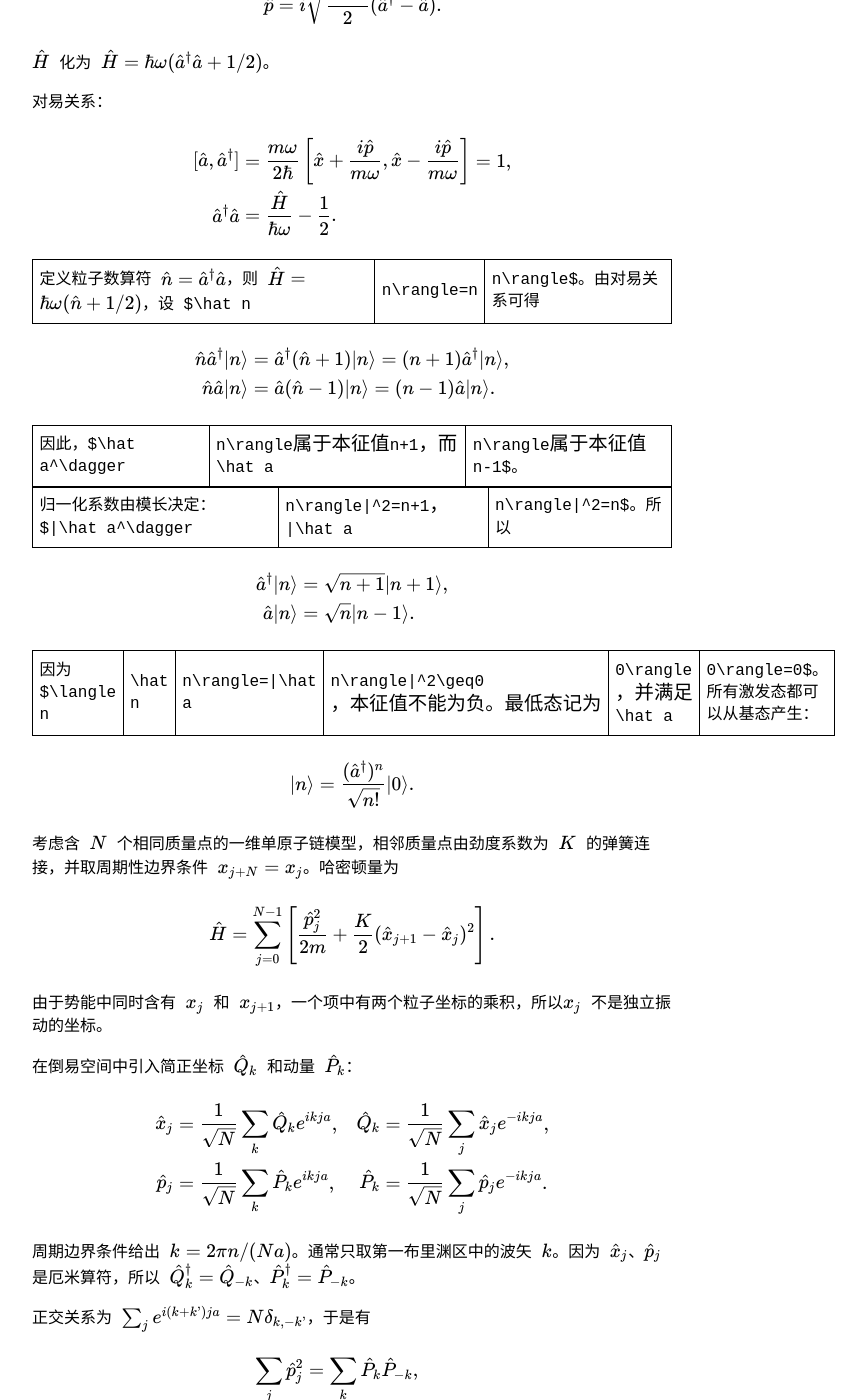
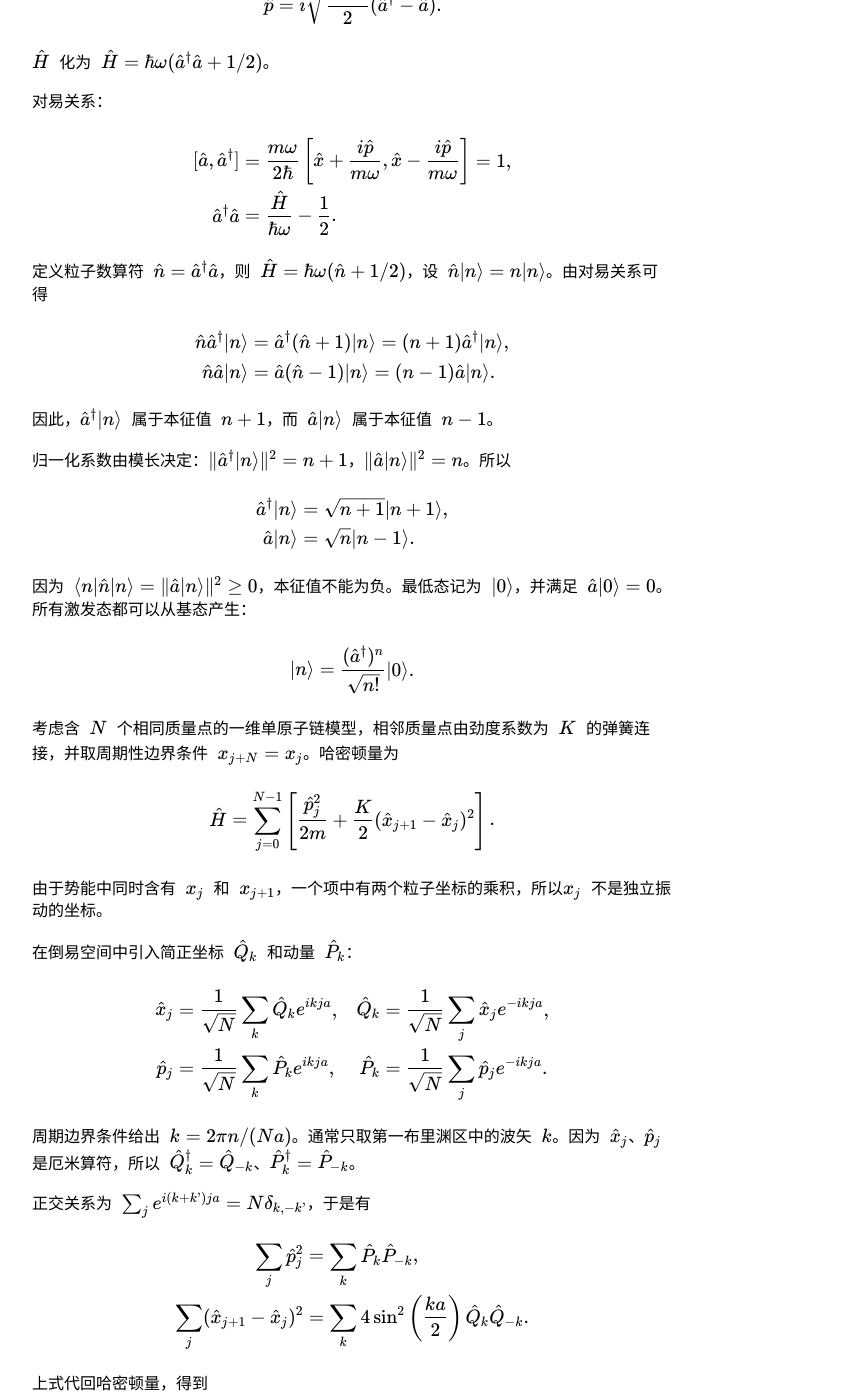
Before and after one commit to famatf/famatf.com, a Jekyll site: the page built from _posts/notes/2026-09-02-ladder-operators.md, in a window 1280 px wide and 1400 px high, scrolled down 1006 px. Shown: the whole window, without its empty margins (288-1154 px from the left). Built offline with Jekyll 4.4.1, drawn with Linux system fonts in a browser that asks for light colours; some of the changed text lies outside the part shown.

Commit message:
Fix bra-ket rendering in ladder operators note

```diff
--- a/_posts/notes/2026-09-02-ladder-operators.md
+++ b/_posts/notes/2026-09-02-ladder-operators.md
@@ -72,34 +72,34 @@ $$
 \end{aligned}
 $$
 
-定义粒子数算符 $\hat n=\hat a^\dagger\hat a$，则 $\hat H=\hbar\omega(\hat n+1/2)$，设 $\hat n|n\rangle=n|n\rangle$。由对易关系可得
+定义粒子数算符 $\hat n=\hat a^\dagger\hat a$，则 $\hat H=\hbar\omega(\hat n+1/2)$，设 $\hat n\lvert n\rangle=n\lvert n\rangle$。由对易关系可得
 
 $$
 \begin{aligned}
-\hat n\hat a^\dagger|n\rangle
-&=\hat a^\dagger(\hat n+1)|n\rangle
-=(n+1)\hat a^\dagger|n\rangle,\\
-\hat n\hat a|n\rangle
-&=\hat a(\hat n-1)|n\rangle
-=(n-1)\hat a|n\rangle.
+\hat n\hat a^\dagger\lvert n\rangle
+&=\hat a^\dagger(\hat n+1)\lvert n\rangle
+=(n+1)\hat a^\dagger\lvert n\rangle,\\
+\hat n\hat a\lvert n\rangle
+&=\hat a(\hat n-1)\lvert n\rangle
+=(n-1)\hat a\lvert n\rangle.
 \end{aligned}
 $$
 
-因此，$\hat a^\dagger|n\rangle$ 属于本征值 $n+1$，而 $\hat a|n\rangle$ 属于本征值 $n-1$。
+因此，$\hat a^\dagger\lvert n\rangle$ 属于本征值 $n+1$，而 $\hat a\lvert n\rangle$ 属于本征值 $n-1$。
 
-归一化系数由模长决定：$\|\hat a^\dagger|n\rangle\|^2=n+1$，$\|\hat a|n\rangle\|^2=n$。所以
+归一化系数由模长决定：$\lVert\hat a^\dagger\lvert n\rangle\rVert^2=n+1$，$\lVert\hat a\lvert n\rangle\rVert^2=n$。所以
 
 $$
 \begin{aligned}
-\hat a^\dagger|n\rangle&=\sqrt{n+1}|n+1\rangle,\\
-\hat a|n\rangle&=\sqrt n|n-1\rangle.
+\hat a^\dagger\lvert n\rangle&=\sqrt{n+1}\lvert n+1\rangle,\\
+\hat a\lvert n\rangle&=\sqrt n\lvert n-1\rangle.
 \end{aligned}
 $$
 
-因为 $\langle n|\hat n|n\rangle=\|\hat a|n\rangle\|^2\geq0$，本征值不能为负。最低态记为 $|0\rangle$，并满足 $\hat a|0\rangle=0$。所有激发态都可以从基态产生：
+因为 $\langle n\rvert\hat n\lvert n\rangle=\lVert\hat a\lvert n\rangle\rVert^2\geq0$，本征值不能为负。最低态记为 $\lvert 0\rangle$，并满足 $\hat a\lvert 0\rangle=0$。所有激发态都可以从基态产生：
 
 $$
-|n\rangle=\frac{(\hat a^\dagger)^n}{\sqrt{n!}}|0\rangle.
+\lvert n\rangle=\frac{(\hat a^\dagger)^n}{\sqrt{n!}}\lvert 0\rangle.
 $$
 
 考虑含 $N$ 个相同质量点的一维单原子链模型，相邻质量点由劲度系数为 $K$ 的弹簧连接，并取周期性边界条件 $x_{j+N}=x_j$。哈密顿量为
@@ -146,7 +146,7 @@ $$
 $$
 \begin{aligned}
 \omega_k^2&=\frac{4K}{m}\sin^2\left(\frac{ka}{2}\right),\\
-\omega_k&=2\sqrt{\frac Km}\left|\sin\left(\frac{ka}{2}\right)\right|.
+\omega_k&=2\sqrt{\frac Km}\left\lvert\sin\left(\frac{ka}{2}\right)\right\rvert.
 \end{aligned}
 $$
 
@@ -166,27 +166,27 @@ $$
 
 ---
 
-在通常的单粒子问题中，先固定粒子数，再写波函数 $\Psi(x_1,\ldots,x_N)$。占据数表象则先选一组单粒子态 $|i\rangle$，然后只记录每个态中有多少粒子。所有允许粒子数的空间合在一起构成 Fock 空间：
+在通常的单粒子问题中，先固定粒子数，再写波函数 $\Psi(x_1,\ldots,x_N)$。占据数表象则先选一组单粒子态 $\lvert i\rangle$，然后只记录每个态中有多少粒子。所有允许粒子数的空间合在一起构成 Fock 空间：
 
 $$
 \mathcal F=\mathcal H_0\oplus\mathcal H_1\oplus\mathcal H_2\oplus\cdots.
 $$
 
-当体系有许多独立模式时，用 $|n_1,n_2,\ldots\rangle$ 表示各模式的占据数。对玻色子，$n_k=0,1,2,\ldots$，且
+当体系有许多独立模式时，用 $\lvert n_1,n_2,\ldots\rangle$ 表示各模式的占据数。对玻色子，$n_k=0,1,2,\ldots$，且
 
 $$
-|n_1,n_2,\ldots\rangle
-=\prod_k\frac{(\hat a_k^\dagger)^{n_k}}{\sqrt{n_k!}}|0\rangle.
+\lvert n_1,n_2,\ldots\rangle
+=\prod_k\frac{(\hat a_k^\dagger)^{n_k}}{\sqrt{n_k!}}\lvert 0\rangle.
 $$
 
 产生、湮灭算符只改变对应模式的占据数：
 
 $$
 \begin{aligned}
-\hat a_k^\dagger|\ldots,n_k,\ldots\rangle
-&=\sqrt{n_k+1}|\ldots,n_k+1,\ldots\rangle,\\
-\hat a_k|\ldots,n_k,\ldots\rangle
-&=\sqrt{n_k}|\ldots,n_k-1,\ldots\rangle.
+\hat a_k^\dagger\lvert\ldots,n_k,\ldots\rangle
+&=\sqrt{n_k+1}\lvert\ldots,n_k+1,\ldots\rangle,\\
+\hat a_k\lvert\ldots,n_k,\ldots\rangle
+&=\sqrt{n_k}\lvert\ldots,n_k-1,\ldots\rangle.
 \end{aligned}
 $$
 
@@ -196,10 +196,10 @@ $$
 
 $$
 \begin{aligned}
-\hat n_k|n_1,n_2,\ldots\rangle
-&=n_k|n_1,n_2,\ldots\rangle,\\
-\hat N|n_1,n_2,\ldots\rangle
-&=\left(\sum_kn_k\right)|n_1,n_2,\ldots\rangle.
+\hat n_k\lvert n_1,n_2,\ldots\rangle
+&=n_k\lvert n_1,n_2,\ldots\rangle,\\
+\hat N\lvert n_1,n_2,\ldots\rangle
+&=\left(\sum_kn_k\right)\lvert n_1,n_2,\ldots\rangle.
 \end{aligned}
 $$
 
@@ -209,9 +209,9 @@ $$
 \hat H=\sum_pE_p\hat a_p^\dagger\hat a_p,
 $$
 
-并有 $\hat H|n_{p_1},n_{p_2},\ldots\rangle=(\sum_p n_pE_p)|n_{p_1},n_{p_2},\ldots\rangle$。
+并有 $\hat H\lvert n_{p_1},n_{p_2},\ldots\rangle=(\sum_p n_pE_p)\lvert n_{p_1},n_{p_2},\ldots\rangle$。
 
-考虑两个全同粒子分别占据两个不同的单粒子态的情形。在两个不同单粒子态 $p_1,p_2$ 中各放入一个粒子，可以写成 $\hat a_{p_1}^\dagger\hat a_{p_2}^\dagger|0\rangle$。在三维空间中，连续交换两个全同粒子两次等价于不交换，因此交换本征值满足 $\lambda^2=1$，即 $\lambda=1$ 或 $\lambda=-1$。
+考虑两个全同粒子分别占据两个不同的单粒子态的情形。在两个不同单粒子态 $p_1,p_2$ 中各放入一个粒子，可以写成 $\hat a_{p_1}^\dagger\hat a_{p_2}^\dagger\lvert 0\rangle$。在三维空间中，连续交换两个全同粒子两次等价于不交换，因此交换本征值满足 $\lambda^2=1$，即 $\lambda=1$ 或 $\lambda=-1$。
 
 玻色子在交换下对称，$\lambda=1$。满足
 
@@ -257,14 +257,14 @@ $$
 
 $$
 \begin{aligned}
-\langle\boldsymbol x|\boldsymbol p\rangle
+\langle\boldsymbol x\rvert\boldsymbol p\rangle
 &=\frac1{\sqrt V}e^{i\boldsymbol p\cdot\boldsymbol x/\hbar},\\
-\langle\boldsymbol p|\boldsymbol x\rangle
+\langle\boldsymbol p\rvert\boldsymbol x\rangle
 &=\frac1{\sqrt V}e^{-i\boldsymbol p\cdot\boldsymbol x/\hbar}.
 \end{aligned}
 $$
 
-对任意态 $|\alpha\rangle$，有
+对任意态 $\lvert\alpha\rangle$，有
 
 $$
 \begin{aligned}
@@ -295,7 +295,7 @@ $$
 令体积趋于无穷，可选
 
 $$
-\langle\boldsymbol x|\boldsymbol p\rangle
+\langle\boldsymbol x\rvert\boldsymbol p\rangle
 =\frac1{(2\pi\hbar)^{3/2}}
 e^{i\boldsymbol p\cdot\boldsymbol x/\hbar}.
 $$
@@ -317,13 +317,13 @@ e^{i\boldsymbol p\cdot\boldsymbol x/\hbar}
 \end{aligned}
 $$
 
-动量本征态可写为 $|\boldsymbol p\rangle=\hat a_{\boldsymbol p}^\dagger|0\rangle$。利用动量完备关系，位置本征态为
+动量本征态可写为 $\lvert\boldsymbol p\rangle=\hat a_{\boldsymbol p}^\dagger\lvert 0\rangle$。利用动量完备关系，位置本征态为
 
 $$
-|\boldsymbol x\rangle
+\lvert\boldsymbol x\rangle
 =\frac1{\sqrt V}\sum_{\boldsymbol p}
 e^{-i\boldsymbol p\cdot\boldsymbol x/\hbar}
-|\boldsymbol p\rangle.
+\lvert\boldsymbol p\rangle.
 $$
 
 定义箱归一化的场算符
@@ -341,7 +341,7 @@ e^{-i\boldsymbol p\cdot\boldsymbol x/\hbar}
 \end{aligned}
 $$
 
-于是 $\hat\psi^\dagger(\boldsymbol x)|0\rangle=|\boldsymbol x\rangle$。因此，$\hat a_{\boldsymbol p}^\dagger$ 在动量态中产生一个粒子，而 $\hat\psi^\dagger(\boldsymbol x)$ 在位置态中产生一个粒子；二者互为傅里叶变换。玻色场满足 $[\hat\psi(\boldsymbol x),\hat\psi^\dagger(\boldsymbol y)]=\delta_V^{(3)}(\boldsymbol x-\boldsymbol y)$；取无限体积极限后，右端变为 $\delta^{(3)}(\boldsymbol x-\boldsymbol y)$。费米场满足相应的反对易关系。场算符不是波函数。$\psi_\alpha(\boldsymbol x)=\langle\boldsymbol x|\alpha\rangle$ 是复数函数，而 $\hat\psi(\boldsymbol x)$ 是作用在整个 Fock 空间上的算符，会使粒子数减少 $1$。
+于是 $\hat\psi^\dagger(\boldsymbol x)\lvert 0\rangle=\lvert\boldsymbol x\rangle$。因此，$\hat a_{\boldsymbol p}^\dagger$ 在动量态中产生一个粒子，而 $\hat\psi^\dagger(\boldsymbol x)$ 在位置态中产生一个粒子；二者互为傅里叶变换。玻色场满足 $[\hat\psi(\boldsymbol x),\hat\psi^\dagger(\boldsymbol y)]=\delta_V^{(3)}(\boldsymbol x-\boldsymbol y)$；取无限体积极限后，右端变为 $\delta^{(3)}(\boldsymbol x-\boldsymbol y)$。费米场满足相应的反对易关系。场算符不是波函数。$\psi_\alpha(\boldsymbol x)=\langle\boldsymbol x\rvert\alpha\rangle$ 是复数函数，而 $\hat\psi(\boldsymbol x)$ 是作用在整个 Fock 空间上的算符，会使粒子数减少 $1$。
 
 总粒子数算符可以在动量和位置表象中分别写成
 
```
